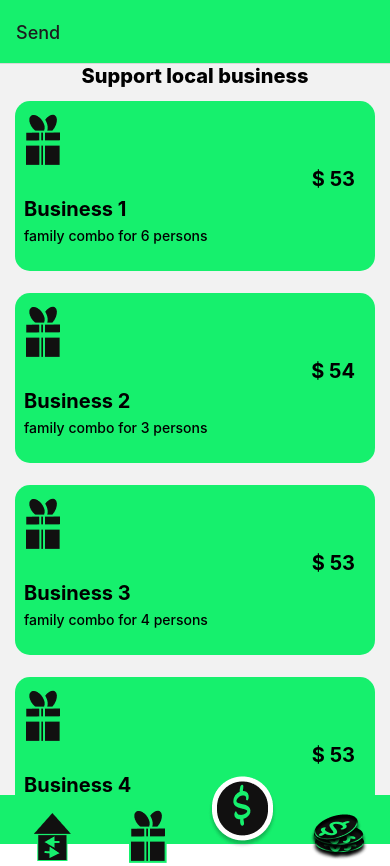
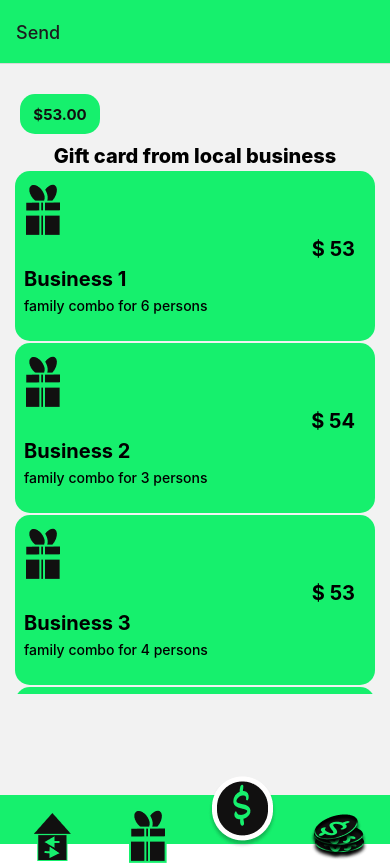
Before and after one commit to redmejia/send, a React Native app: screen /send2 in a window 390 px wide. Built offline with nearby package versions, Linux system fonts and the light colour scheme.

Commit message:
gift card for business and modal

```diff
--- a/screens/Gift/Gift.tsx
+++ b/screens/Gift/Gift.tsx
@@ -1,5 +1,7 @@
+import { useNavigation } from "@react-navigation/native";
 import React from "react";
-import { StyleSheet, TouchableOpacity } from "react-native";
+import { StyleSheet, TouchableOpacity, View } from "react-native";
+import Badge from "../utils/badge/badge";
 import BusinessCard from "../utils/card/business";
 import { IBusinessCard } from "../utils/card/ibusiness";
 import List from "../utils/list/listarr";
@@ -10,10 +12,15 @@ const gitfBusiness: IBusinessCard[] = [
     { BusId: 3, BusinessName: "Business 3", Amount: 53, Promotion: "family combo for 4 persons" },
     { BusId: 4, BusinessName: "Business 4", Amount: 53, Promotion: "family combo for 5 persons" },
 ]
-function RenderItem({ data }: { data: IBusinessCard }) {
+
+function RenderItem({ data, navigation }: { data: IBusinessCard, navigation : any }): JSX.Element {
     return (
         <TouchableOpacity
             style={styles.itemBox}
+            onPress={()=>{
+                // navigation.navigate("Send Gift", {card : data})
+                navigation.navigate("Send Gift", { card: data })
+            }}
         >
             <BusinessCard
                 BusId={data.BusId}
@@ -22,27 +29,42 @@ function RenderItem({ data }: { data: IBusinessCard }) {
                 Promotion={data.Promotion}
             />
         </TouchableOpacity>
-
     )
 }
 
+let myAmount : string =  "53.00";
+
 function Gift() {
+    const navigatin = useNavigation()
     return (
-        <List
-            title="Support local business"
-            data={gitfBusiness}
-            renderItem={({ item }) => <RenderItem data={item} />}
+        <View
+            style={styles.container}
+        >
+            <Badge Title={"$53.00"}  style={{width : myAmount.length*16}} />
+            <View style={styles.itemsBoxList}>
 
-        />
+                <List
+                    title="Gift card from local business"
+                    data={gitfBusiness}
+                    renderItem={({ item }) => <RenderItem data={item} navigation={navigatin} />}
+                />
+            </View>
+        </View>
     )
 }
 
 const styles = StyleSheet.create({
+    container: {
+        marginTop: 20,
+        flex: 1,
+        alignItems: 'center',
+    },
+    itemsBoxList: {
+        height: 550,
+    },
     itemBox: {
-        width: 360,
         alignItems: 'center',
-        padding: 10,
-        marginVertical: 1,
+        padding: 1,
     },
 
 })
--- a/screens/Send/Send.tsx
+++ b/screens/Send/Send.tsx
@@ -18,13 +18,12 @@ const DATA: ListData[] = [
     { id: 10, Name: "Monica" },
 ]
 
-function RenderItem({ data, navigation }: { data: ListData, navigation : any  }): JSX.Element {
+function RenderItem({ data, navigation }: { data: ListData, navigation: any }): JSX.Element {
 
     return (
         <TouchableOpacity style={style.itemBox}
             onPress={() => {
-                console.log("was presed", data.id);
-                navigation.navigate("Transaction", {tx : data})
+                navigation.navigate("Transaction", { tx: data })
             }}
         >
             <Text style={style.itemBoxText}>@{data.Name}</Text>
@@ -45,8 +44,8 @@ function Send() {
                     title="Send To"
                     data={DATA}
                     renderItem={({ item }) => <RenderItem
-                    navigation={navigation}
-                    data={item} />}
+                        navigation={navigation}
+                        data={item} />}
                 />
             </View>
         </View>
--- /dev/null
+++ b/screens/SendGiftCard/SendGiftCard.tsx
@@ -0,0 +1,108 @@
+import { useRoute } from "@react-navigation/native";
+import React, { useState } from "react";
+import { StyleSheet, Modal, View, Text, Button, TouchableNativeFeedbackComponent, TouchableOpacity } from "react-native";
+import BusinessCard from "../utils/card/business";
+
+
+function ModalSend({ isOpen, setOpen }: { isOpen: boolean, setOpen: Function }): JSX.Element {
+
+    return (
+        <Modal
+            animationType="slide"
+            transparent={false}
+            visible={isOpen}
+            onRequestClose={() => {
+                setOpen(!isOpen)
+            }}
+
+        >
+
+            <View style={styles.centeredView}>
+
+                <TouchableOpacity
+                    style={styles.closeBtn}
+                    onPress={() => setOpen(!isOpen)}
+                >
+                    <Text style={{...styles.text, ...{color:'#1E1E1E'}}}>Close</Text>
+                </TouchableOpacity>
+
+                <Text>show</Text>
+            </View>
+
+        </Modal>
+    )
+}
+
+function SendGiftCard() {
+    const [isOpen, setOpen] = useState<boolean>(false)
+    const r = useRoute()
+
+    const { card }: any = r.params
+
+
+    return (
+        <View
+            style={styles.container}
+        >
+
+            <BusinessCard
+                BusId={card.BusId}
+                BusinessName={card.BusinessName}
+                Amount={card.Amount}
+                Promotion={card.Promotion}
+            />
+            <TouchableOpacity
+                style={styles.buyBtn}
+                onPress={() => setOpen(true)}
+            >
+                <Text style={styles.text}>Buy</Text>
+            </TouchableOpacity>
+            <ModalSend isOpen={isOpen} setOpen={setOpen} />
+        </View>
+    )
+
+}
+
+const styles = StyleSheet.create({
+    centeredView: {
+        flex: 1,
+        justifyContent: "center",
+        alignItems: "center",
+        marginTop: 22,
+
+    },
+    container: {
+        flex: 1,
+        justifyContent: 'center',
+        alignContent: 'center',
+        alignItems: 'center'
+    },
+    buyBtn: {
+        marginTop: 20,
+        height: 40,
+        width: 300,
+        backgroundColor: "#1E1E1E",
+        borderRadius: 15,
+
+        justifyContent: 'center',
+        alignContent: 'center'
+    },
+    text: {
+        color: '#16F06D',
+        textAlign: 'center',
+        fontSize: 20,
+        fontWeight: '700'
+    },
+    closeBtn: {
+        marginTop: 20,
+        height: 40,
+        width: 300,
+        backgroundColor: "tomato",
+        borderRadius: 15,
+
+        justifyContent: 'center',
+        alignContent: 'center'
+    },
+
+})
+export default SendGiftCard;
--- a/screens/Transaction/Transaction.tsx
+++ b/screens/Transaction/Transaction.tsx
@@ -1,6 +1,6 @@
 import { useRoute } from "@react-navigation/native";
-import React, { startTransition, useState } from 'react';
-import { TextInput, StyleSheet, Button, View, TouchableOpacity, Text } from "react-native";
+import React, {  useState } from 'react';
+import { TextInput, StyleSheet, View, TouchableOpacity, Text } from "react-native";
 import Badge from "../utils/badge/badge";
 
 
@@ -13,10 +13,13 @@ function Trasaction() {
 
     const { tx }: any = r.params;
 
+    let myAmount : string =  "53.00";
+
     return (
 
         <View style={styles.container}>
-            <Badge title="$ 899" />
+
+            <Badge Title={`$${myAmount}`} style={{width : myAmount.length* 16}} />
             <View style={styles.sendToBox} >
                 <Text style={styles.textSendTo}>{tx.Name}</Text>
             </View>
--- a/screens/main/main.tsx
+++ b/screens/main/main.tsx
@@ -7,6 +7,7 @@ import Trasaction from "../Transaction/Transaction";
 import { createNativeStackNavigator } from "@react-navigation/native-stack";
 import TxHome from "../TxHome/TxHome";
 import Gift from "../Gift/Gift";
+import SendGiftCard from "../SendGiftCard/SendGiftCard";
 
 const Tab = createBottomTabNavigator();
 const Stack = createNativeStackNavigator()
@@ -134,6 +135,7 @@ function Main() {
 
                 />
                 <Stack.Screen name="Transaction" component={Trasaction} />
+                <Stack.Screen name="Send Gift" component={SendGiftCard} />
             </Stack.Navigator>
         </NavigationContainer>
     );
--- a/screens/utils/badge/badge.tsx
+++ b/screens/utils/badge/badge.tsx
@@ -1,11 +1,17 @@
 import React from "react";
 import { View, Text, StyleSheet } from "react-native";
 
-function Badge({ title }: { title: string }) {
+interface Props {
+    style?: any,
+    Title: string,
+}
+function Badge(props: Props) {
+    console.log(props.style);
+
     return (
         <View style={styles.badgeContainer}>
-            <View style={styles.badgeBox}>
-                <Text style={styles.textBadge}>{title}</Text>
+            <View style={{ ...styles.badgeBox, ...props.style}}>
+                <Text style={{...styles.textBadge, ...props.style}}>{props.Title}</Text>
             </View>
         </View>
     )
@@ -13,21 +19,26 @@ function Badge({ title }: { title: string }) {
 const styles = StyleSheet.create({
     badgeContainer: {
         width: 350,
-        height : 60,
+        height: 60,
         justifyContent: 'center',
+        alignContent : 'center'
 
     },
     badgeBox: {
+        alignItems: 'center',
+        justifyContent: 'center',
+
         width: 60,
         height: 40,
 
-        justifyContent: 'center',
-        alignItems: 'center',
+
 
         borderRadius: 15,
         backgroundColor: "#16F06D",
+
     },
     textBadge: {
+        textAlign : 'center',
         color: '#111010',
         fontSize: 15,
         fontWeight: 'bold',
```
